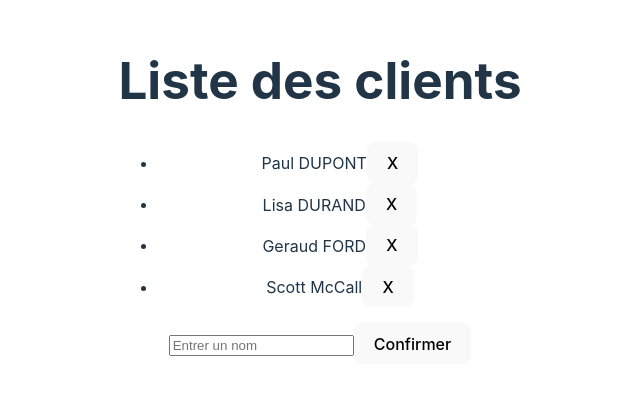
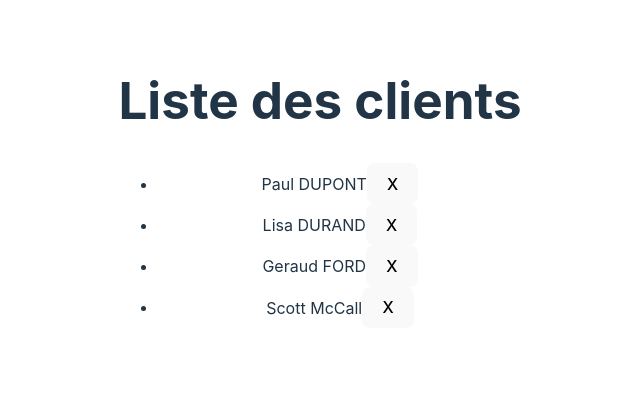
Before and after one commit to Lyrecoph/crud_project, a React (Vite) app: page / in a window 1280 px wide. Shown: the part 209-604 px from the top of the page, without its empty margins (320-960 px from the left). Built offline with nearby package versions, Linux system fonts and the light colour scheme.

Commit message:
client component update

```diff
--- a/src/App.tsx
+++ b/src/App.tsx
@@ -1,8 +1,6 @@
 import { useState } from 'react'
 import './App.css'
 import Client from './components/Client'
-import ClientForm from './components/ClientForm'
-import { ClientType } from './typescript/ClientType'
 
 function App() {
   const title = "Liste des clients"
@@ -15,10 +13,6 @@ function App() {
 
   const handleDelete = (id:number) => {
     setClients(clients.filter(client => client.id !== id))
-  }
-
-  const handleAddCustomer = (client:ClientType) => {
-    setClients([...clients, client])
   }
 
   return (
@@ -35,7 +29,6 @@ function App() {
           )
         }
       </ul>
-      <ClientForm onAddCustomer={handleAddCustomer} />
     </>
   )
 }
--- a/src/components/ClientForm.tsx
+++ /dev/null
@@ -1,36 +0,0 @@
-import { useState } from "react"
-import { ClientType } from "../typescript/ClientType";
-
-type ClientFormProps = {
-    onAddCustomer:(client: ClientType) => void;
-}
-
-export default function ClientForm({onAddCustomer}:ClientFormProps){
-    const [newCustomer, setNewCustomer] = useState("");
-
-    const handleChange = (e:React.ChangeEvent<HTMLInputElement>) => {
-        setNewCustomer(e.target.value)
-    }
-
-    const handleSubmit = (e:React.FormEvent<HTMLFormElement>) => {
-        e.preventDefault();
-        const id = new Date().getTime();
-        const nom = newCustomer;
-
-        onAddCustomer({id,nom});
-
-        setNewCustomer("");
-    }
-
-    return(
-        <form onSubmit={handleSubmit}>
-            <input
-                value={newCustomer}
-                type="text"
-                placeholder='Entrer un nom'
-                onChange={handleChange}
-            />
-            <button>Confirmer</button>
-      </form>
-    )
-}
```
